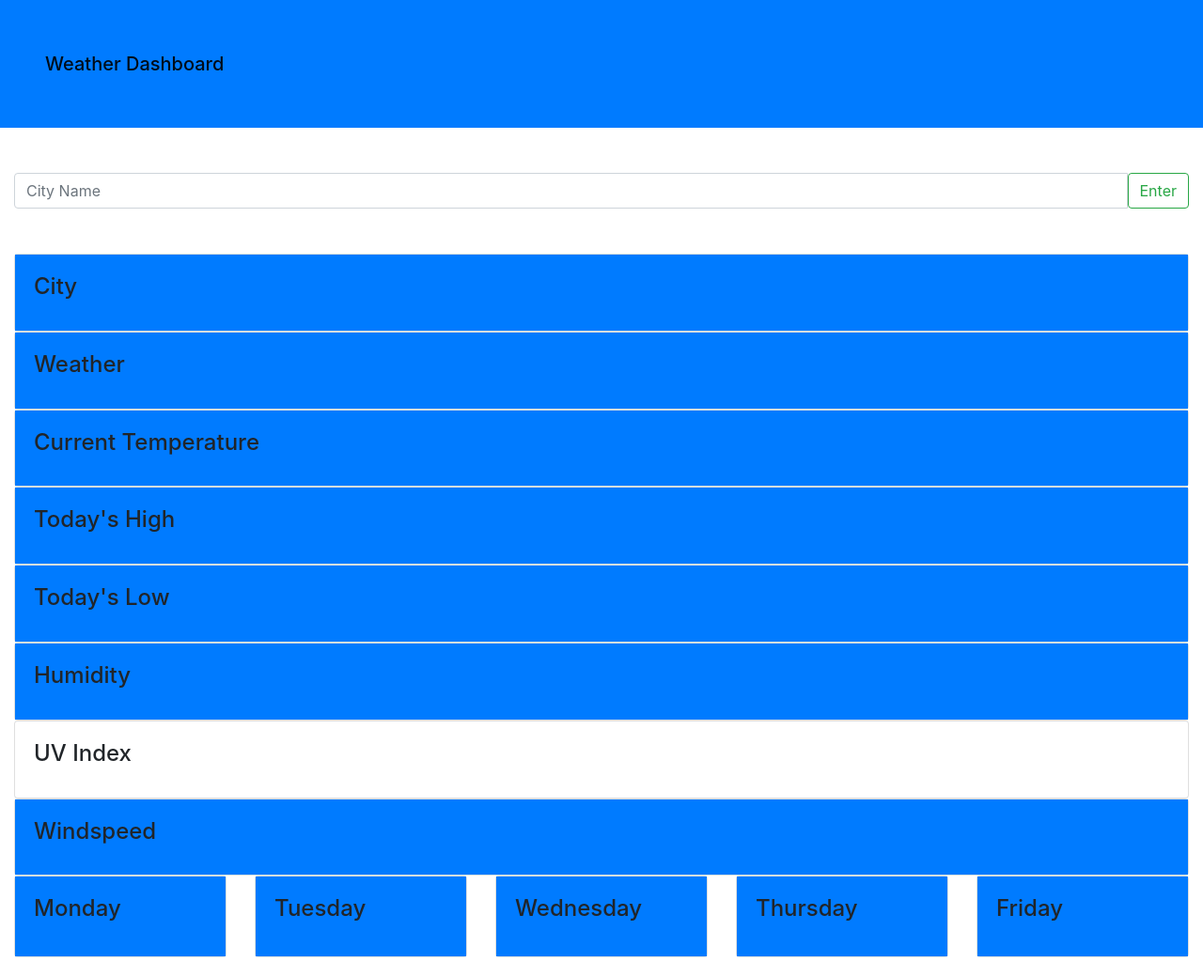
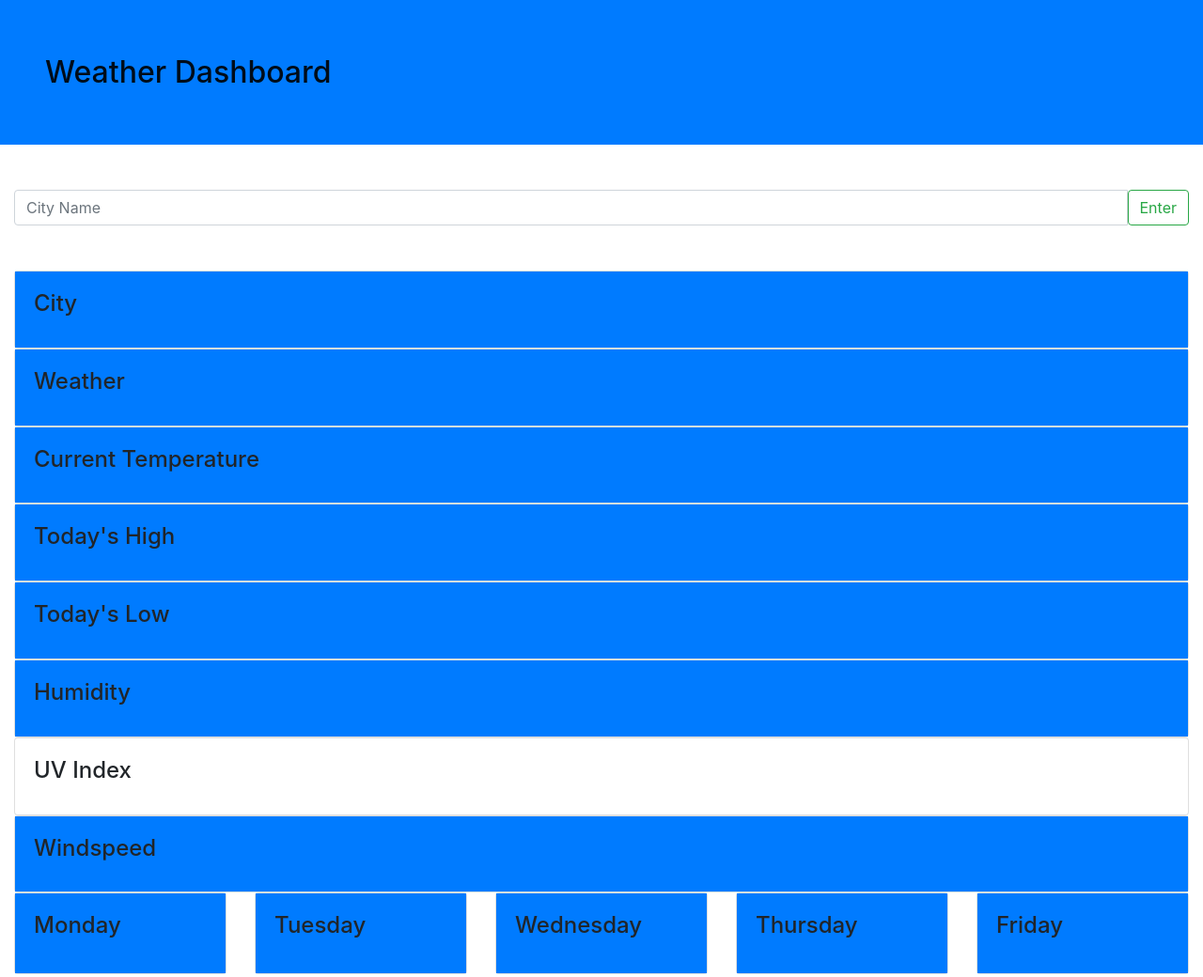
Before and after one commit to cchester11/weather_dashboard, a plain HTML site: page index.html in a window 1280 px wide. Shown: the top 1040 px of the page at 94% size. Drawn offline with nearby package versions, Linux system fonts and the light colour scheme.

Commit message:
final touches

```diff
--- a/assets/stylesheets/style.css
+++ b/assets/stylesheets/style.css
@@ -1,6 +1,10 @@
 .container {
   display: flex;
   justify-content: center;
+}
+
+.navbar-brand {
+  font-size: 2rem;
 }
 
 p {
```
